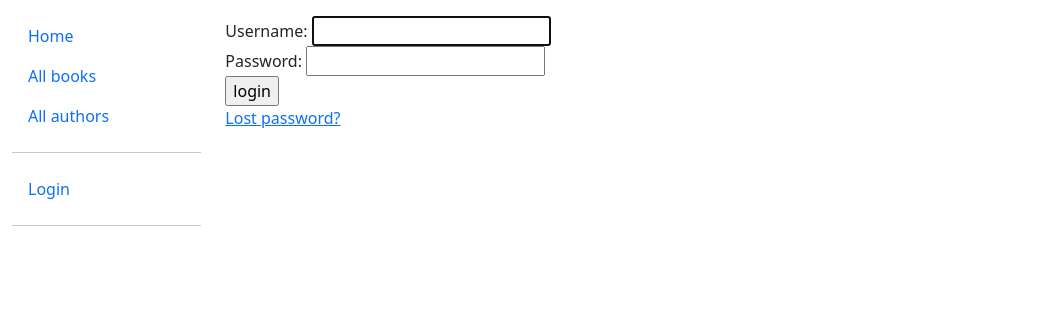
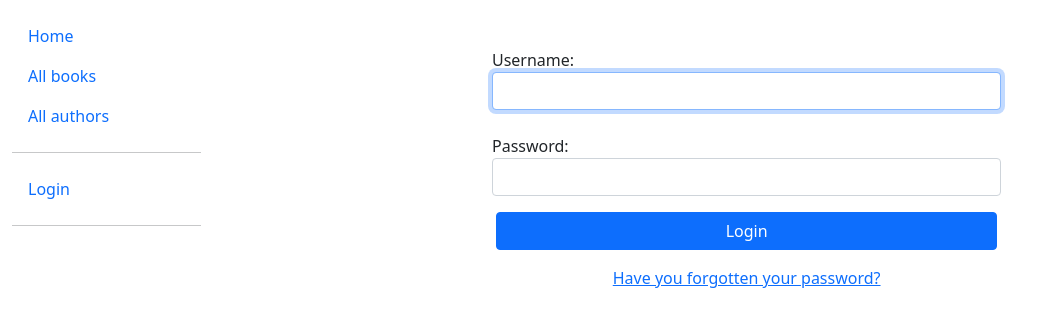
Before and after one commit to deneb1729/bpj-library, a Django app: page /accounts/login/ in a window 1280 px wide. Shown: the top 327 px of the page, without its empty margins (0-1056 px from the left). Run offline with Django 3.2, Linux system fonts and the light colour scheme; some libraries are stand-ins or nearby versions.

Commit message:
Completed tasks:
- add widget-tweaks dependency
- styling login form with bootstrap
- minor changes

```diff
--- a/catalog/templates/base_generic.html
+++ b/catalog/templates/base_generic.html
@@ -21,6 +21,7 @@
         {% include 'sidebar.html' %}
       </div>
       <div class="col-md-10 container">
+
       {% block content %}{% endblock %}
 
       {% block pagination %}
@@ -39,7 +40,7 @@
                 </span>
             </div>
         {% endif %}
-      {% endblock %}
+      {% endblock pagination %}
       </div>
     </div>
 
--- a/catalog/templates/sidebar.html
+++ b/catalog/templates/sidebar.html
@@ -5,11 +5,11 @@
     <hr>
     {% if user.is_authenticated %}
         User: {{ user.get_username }}
-        <a class="nav-link" href="{% url 'logout'%}?next={{request.path}}">Logout</a>
+        <a class="nav-link" href="{% url 'logout'%}">Logout</a>
         <a class="nav-link" href="{% url 'my_borrowed' %}">My Borrowed</a>
 
     {% else %}
-        <a class="nav-link" href="{% url 'login'%}?next={{request.path}}">Login</a>
+        <a class="nav-link" href="{% url 'login'%}">Login</a>
     {% endif %}
     <hr>
     {% if perms.catalog.can_mark_returned %}
@@ -26,11 +26,11 @@
         <hr>
         {% if user.is_authenticated %}
             User: {{ user.get_username }}
-            <a class="nav-link" href="{% url 'logout'%}?next={{request.path}}">Logout</a>
+            <a class="nav-link" href="{% url 'logout'%}">Logout</a>
             <a class="nav-link" href="{% url 'my_borrowed' %}">My Borrowed</a>
 
         {% else %}
-            <a class="nav-link" href="{% url 'login'%}?next={{request.path}}">Login</a>
+            <a class="nav-link" href="{% url 'login'%}">Login</a>
         {% endif %}
         {% if perms.catalog.can_mark_returned %}
             Staff
--- a/library/settings.py
+++ b/library/settings.py
@@ -41,6 +41,7 @@ INSTALLED_APPS = [
     "django.contrib.sessions",
     "django.contrib.messages",
     "django.contrib.staticfiles",
+    "widget_tweaks",
     "catalog.apps.CatalogConfig",
 ]
 
@@ -77,6 +78,7 @@ WSGI_APPLICATION = "library.wsgi.application"
 
 
 LOGIN_REDIRECT_URL = "/"
+LOGOUT_REDIRECT_URL = "/"
 # Database
 # https://docs.djangoproject.com/en/3.1/ref/settings/#databases
 
--- a/requirements.txt
+++ b/requirements.txt
@@ -1,5 +1,6 @@
 asgiref==3.3.1
 dj-database-url==0.5.0
+django-widget-tweaks==1.4.8
 django==3.1.7
 gunicorn==20.0.4
 psycopg2-binary==2.8.6
--- a/templates/registration/login.html
+++ b/templates/registration/login.html
@@ -1,39 +1,46 @@
 {% extends "base_generic.html" %}
+{% load widget_tweaks %}
+
 
 {% block content %}
 
-{% if form.errors %}
-<p>Your username and password didn't match. Please try again.</p>
-{% endif %}
+<div class="row">
 
+  <div class="text-center pt-2">
     {% if next %}
       {% if user.is_authenticated %}
-    <p>Your account doesn't have access to this page. To proceed,
-    please login with an account that has access.</p>
+        <p>Your account doesn't have access to this page. To proceed, please login with an account that has access.</p>
       {% else %}
         <p>Please login to see this page.</p>
       {% endif %}
     {% endif %}
+  </div>
 
-<form method="post" action="{% url 'login' %}">
+  <form class="col-md-6 offset-md-3" method="post" action="{% url 'login' %}">
     {% csrf_token %}
 
-<div>
-  <td>{{ form.username.label_tag }}</td>
-  <td>{{ form.username }}</td>
+    {% for field in form %}
+      <div class="form-group">
+        <br>
+        <label for="{{ form.subject.id_for_label }}">{{field.label_tag}}</label>
+        {{ field|add_class:"form-control" }}
       </div>
-<div>
-  <td>{{ form.password.label_tag }}</td>
-  <td>{{ form.password }}</td>
+    {% endfor %}
+
+    {% if form.errors %}
+    <br>
+    <p class="text-center">Your username and password didn't match. Please try again.</p>
+    {% endif %}
+
+    <div class="row p-3">
+      <button type="submit" class="btn btn-primary">Login</button>
+      <input type="hidden" name="next" value="{{ next }}" />
     </div>
 
-<div>
-  <input type="submit" value="login" />
-  <input type="hidden" name="next" value="{{ next }}" />
-</div>
+    {# Assumes you setup the password_reset view in your URLconf #}
+    <p class="text-center"><a href="{% url 'password_reset' %}">Have you forgotten your password?</a></p>
+
   </form>
 
-{# Assumes you setup the password_reset view in your URLconf #}
-<p><a href="{% url 'password_reset' %}">Lost password?</a></p>
-
+</div>
 {% endblock %}
```
Also changed, not shown: README.md, 2 other files. Lines whose indentation alone changed are shown as unchanged.
